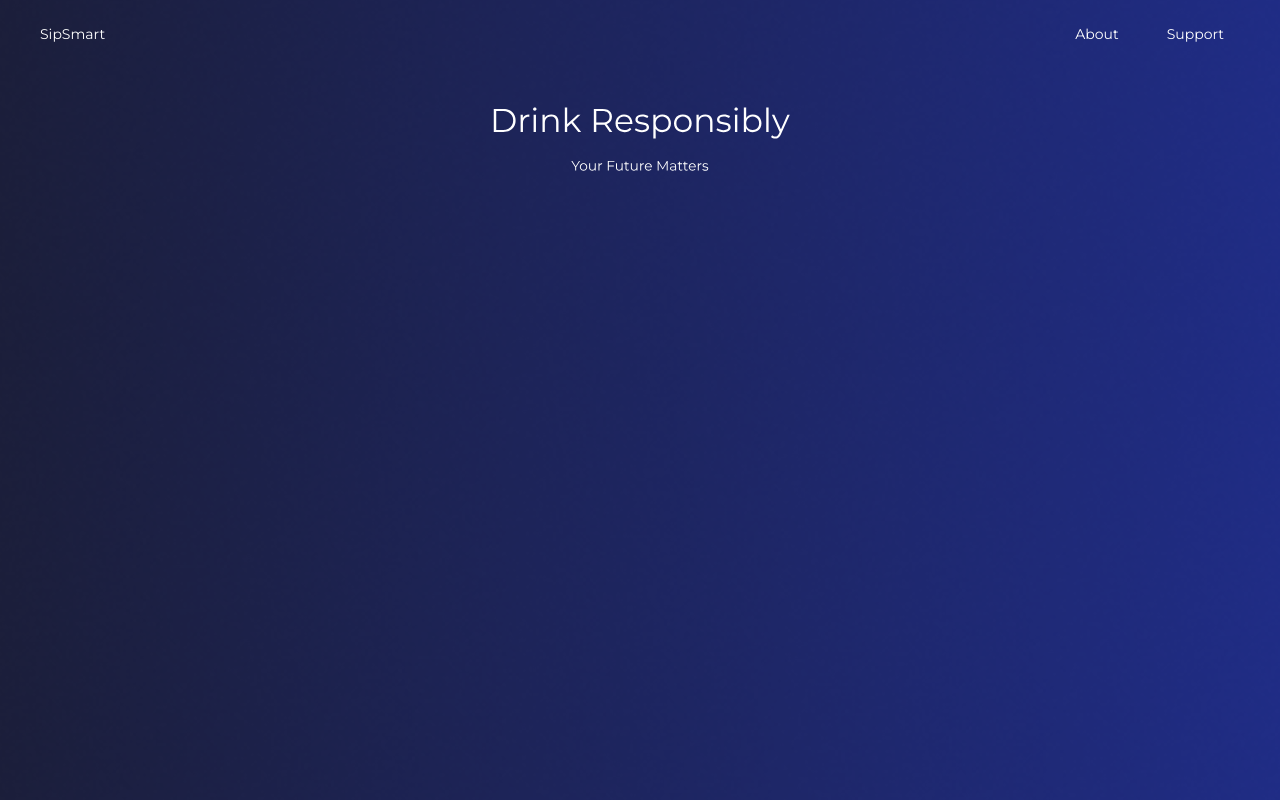
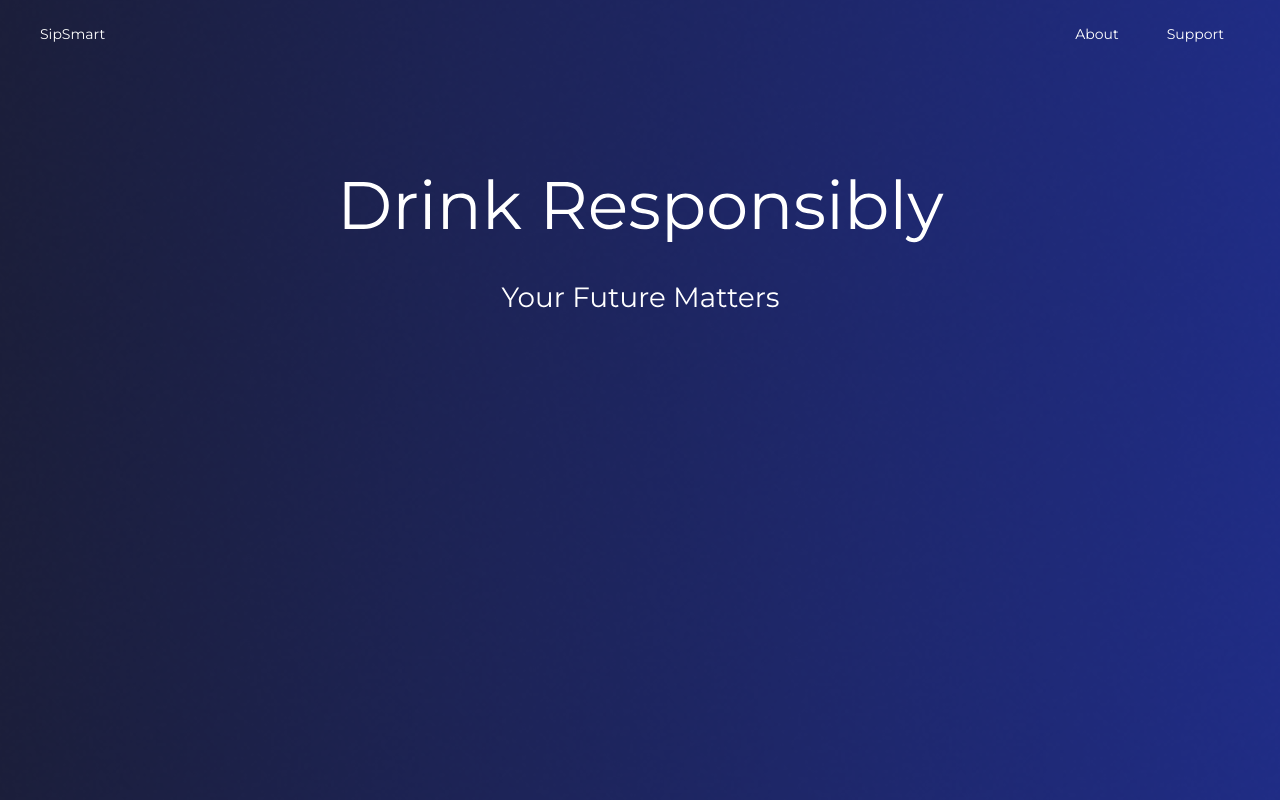
Before and after one commit to josephsookim/alcoholtracker, a Next.js app in the folder alc-tracker/: page / in a window 1280 px wide. Built offline with nearby package versions, Linux system fonts and the light colour scheme.

Commit message:
:lipstick: Modify hero styling

```diff
--- a/alc-tracker/src/app/components/layout/Hero.tsx
+++ b/alc-tracker/src/app/components/layout/Hero.tsx
@@ -2,8 +2,8 @@ import Image from "next/image"
 
 const Hero = () => {
     return (
-        <div className="flex justify-center items-center pt-8">
-            <Image src={"/hero-text.svg"} alt="Drink Responsibly - Your Future Matters" width="300" height="300" />
+        <div className="flex justify-center items-center pt-24">
+            <Image src={"/hero-text.svg"} alt="Drink Responsibly - Your Future Matters" width="607" height="150" />
         </div>
     )
 };
```
